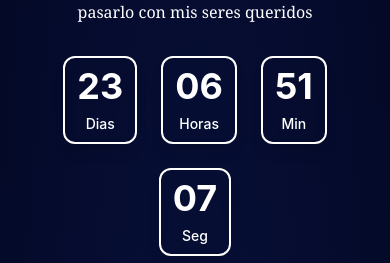
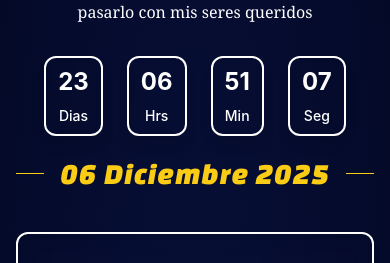
Before and after one commit to juanAriel/invitation-page, a React (Create React App) app: page / in a window 390 px wide. Shown: the part 291-554 px from the top of the page. Built offline with nearby package versions, Linux system fonts and the light colour scheme; a web font is replaced by a local one.

Commit message:
modify zise in text of datetime,

```diff
--- a/src/App.js
+++ b/src/App.js
@@ -61,28 +61,28 @@ function App() {
 
         <div className="flex flex-wrap justify-center gap-6 md:gap-10 text-white font-bold text-2xl md:text-3xl">
           <div className="flex flex-col items-center border-2 border-white rounded-xl px-3 md:px-5 py-2 md:py-3 shadow-lg backdrop-blur-sm transition hover:bg-white/20 hover:scale-105">
-            <span className="text-4xl md:text-5xl">
+            <span className="text-2xl md:text-5xl">
               {timeLeft.days.toString().padStart(2, "0")}
             </span>
             <span className="text-sm font-medium mt-2">Dias</span>
           </div>
 
           <div className="flex flex-col items-center border-2 border-white rounded-xl px-3 md:px-5 py-2 md:py-3 shadow-lg backdrop-blur-sm transition hover:bg-white/20 hover:scale-105">
-            <span className="text-4xl md:text-5xl">
+            <span className="text-2xl md:text-5xl">
               {timeLeft.hours.toString().padStart(2, "0")}
             </span>
-            <span className="text-sm font-medium mt-2">Horas</span>
+            <span className="text-sm font-medium mt-2">Hrs</span>
           </div>
 
           <div className="flex flex-col items-center border-2 border-white rounded-xl px-3 md:px-5 py-2 md:py-3 shadow-lg backdrop-blur-sm transition hover:bg-white/20 hover:scale-105">
-            <span className="text-4xl md:text-5xl">
+            <span className="text-2xl md:text-5xl">
               {timeLeft.minutes.toString().padStart(2, "0")}
             </span>
             <span className="text-sm font-medium mt-2">Min</span>
           </div>
 
           <div className="flex flex-col items-center border-2 border-white rounded-xl px-3 md:px-5 py-2 md:py-3 shadow-lg backdrop-blur-sm transition hover:bg-white/20 hover:scale-105">
-            <span className="text-4xl md:text-5xl">
+            <span className="text-2xl md:text-5xl">
               {timeLeft.seconds.toString().padStart(2, "0")}
             </span>
             <span className="text-sm font-medium mt-2">Seg</span>
```
